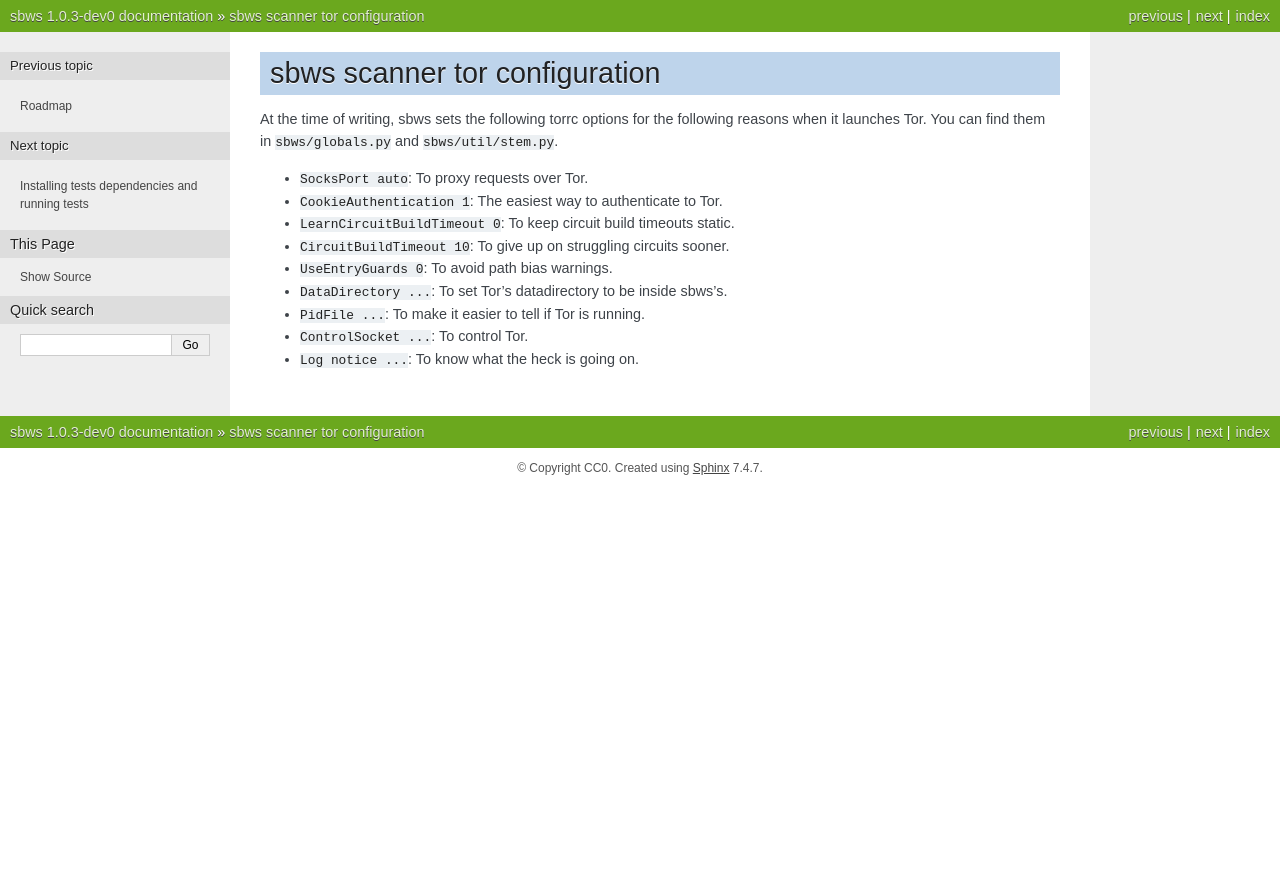
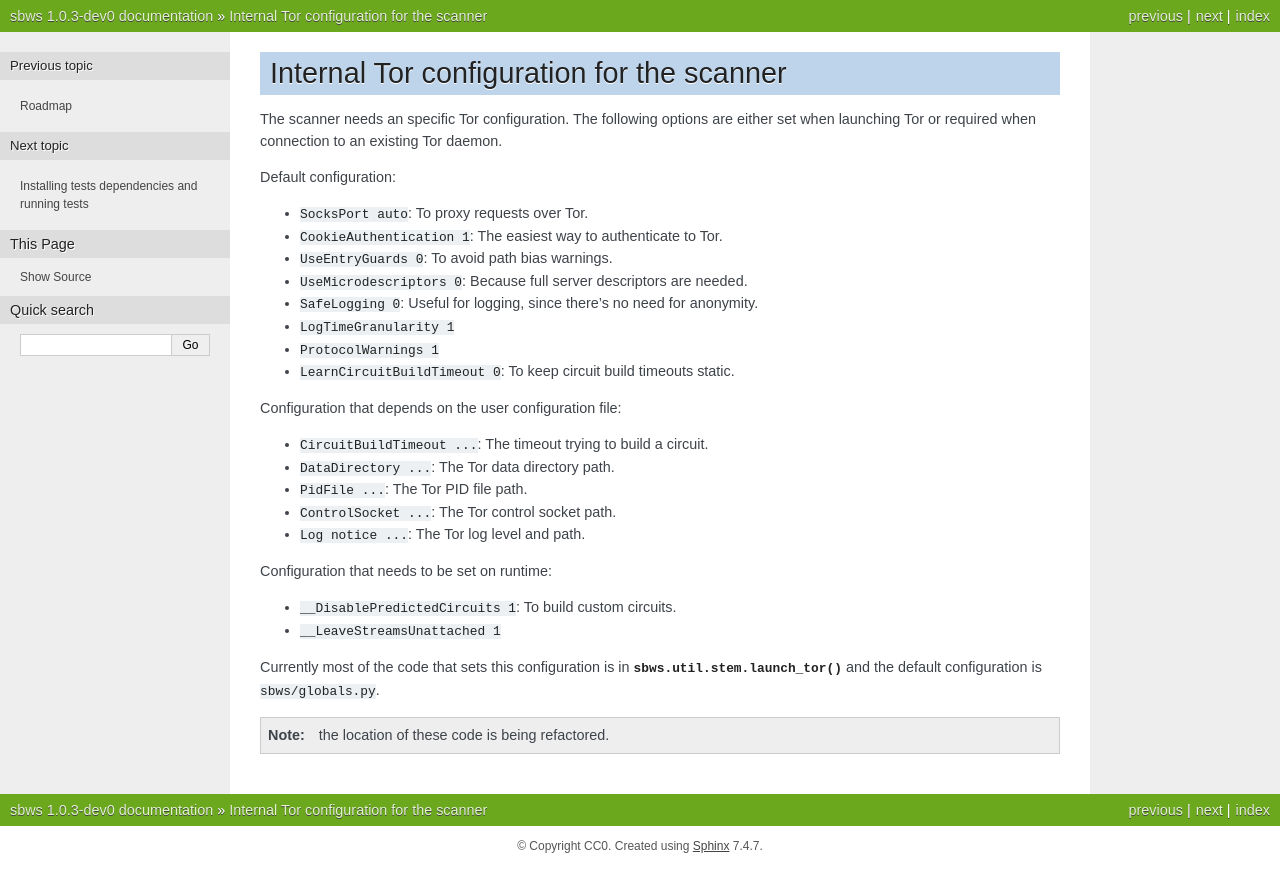
Before and after one commit to torproject/sbws, a Sphinx documentation site: the page built from docs/source/config_tor.rst, in a window 1280 px wide. Shown: the top 892 px of the page. Built offline with Sphinx 7.4.7, drawn with Linux system fonts in a browser that asks for light colours; formulas are drawn with MathJax 3; pages that are not in the unit, such as notebooks, are missing from menus.

Commit message:
docs: Update internal Tor configuration
and change titles.

```diff
--- a/docs/source/config_tor.rst
+++ b/docs/source/config_tor.rst
@@ -1,18 +1,37 @@
 .. _config_tor:
 
-sbws scanner tor configuration
--------------------------------
+Internal Tor configuration for the scanner
+------------------------------------------
 
-At the time of writing, sbws sets the following torrc options for the following
-reasons when it launches Tor. You can find them in ``sbws/globals.py`` and
-``sbws/util/stem.py``.
+The scanner needs an specific Tor configuration.
+The following options are either set when launching Tor or required when
+connection to an existing Tor daemon.
+
+Default configuration:
 
 - ``SocksPort auto``: To proxy requests over Tor.
 - ``CookieAuthentication 1``: The easiest way to authenticate to Tor.
+- ``UseEntryGuards 0``: To avoid path bias warnings.
+- ``UseMicrodescriptors 0``: Because full server descriptors are needed.
+- ``SafeLogging 0``: Useful for logging, since there's no need for anonymity.
+- ``LogTimeGranularity 1``
+- ``ProtocolWarnings 1``
 - ``LearnCircuitBuildTimeout 0``: To keep circuit build timeouts static.
-- ``CircuitBuildTimeout 10``: To give up on struggling circuits sooner.
-- ``UseEntryGuards 0``: To avoid path bias warnings.
-- ``DataDirectory ...``: To set Tor's datadirectory to be inside sbws's.
-- ``PidFile ...``: To make it easier to tell if Tor is running.
-- ``ControlSocket ...``: To control Tor.
-- ``Log notice ...``: To know what the heck is going on.
+
+Configuration that depends on the user configuration file:
+
+- ``CircuitBuildTimeout ...``: The timeout trying to build a circuit.
+- ``DataDirectory ...``: The Tor data directory path.
+- ``PidFile ...``: The Tor PID file path.
+- ``ControlSocket ...``: The Tor control socket path.
+- ``Log notice ...``: The Tor log level and path.
+
+Configuration that needs to be set on runtime:
+
+- ``__DisablePredictedCircuits 1``: To build custom circuits.
+- ``__LeaveStreamsUnattached 1``
+
+Currently most of the code that sets this configuration is in :func:`sbws.util.stem.launch_tor`
+and the default configuration is ``sbws/globals.py``.
+
+.. note:: the location of these code is being refactored.
```
